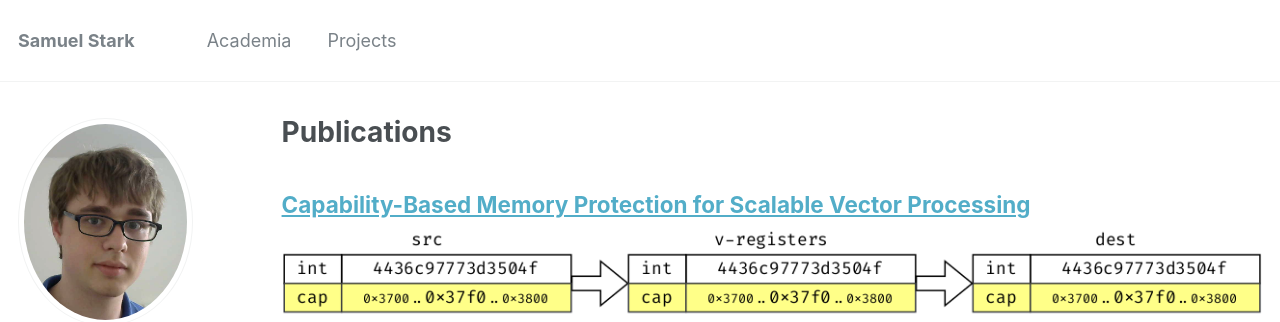
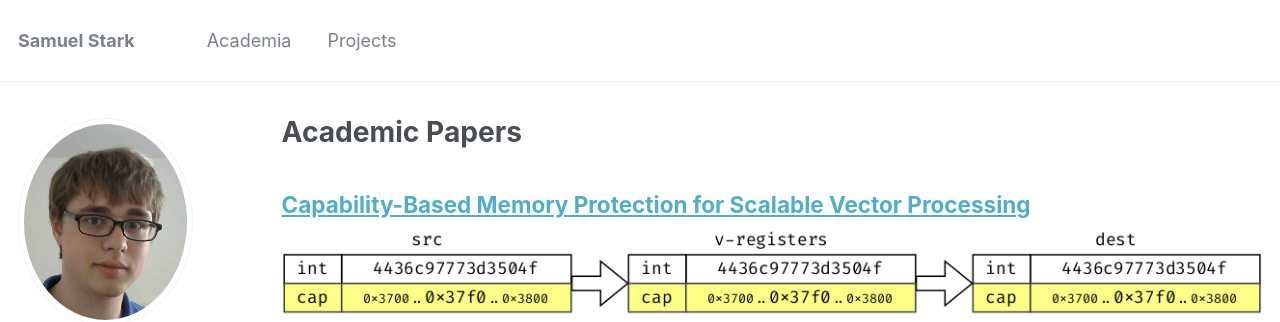
Before and after one commit to theturboturnip/theturboturnip.github.io, a Jekyll site: the page built from _pages/academia.md, in a window 1280 px wide and 1308 px high. Shown: the top 322 px of the window. Built offline with Jekyll 4.4.1, drawn with Linux system fonts in a browser that asks for light colours; an icon font too large for the unit is left out; a script bundle is joined from its source files by our own code; library files that are not in the unit come from our copies.

Commit message:
Publication -> Academia in client-facing resources

```diff
--- a/_data/navigation.yml
+++ b/_data/navigation.yml
@@ -7,7 +7,7 @@
   #   url: /teaching/
 
   - title: "Academia"
-    url: /publications/
+    url: /academia/
 
   - title: "Projects"
     url: /projects/
--- a/_pages/publications.md
+++ b/_pages/academia.md
@@ -1,7 +1,10 @@
 ---
 layout: archive
-title: "Publications"
-permalink: /publications/
+title: "Academic Papers"
+permalink: /academia/
+redirect_from:
+  - /publications/
+  - /publications.html
 author_profile: true
 ---
 
```
Also changed, not shown: _publications/2021-05-01-fluid-dynamics-opt-viz.md (+4 -1 lines), _publications/2022-06-06-capability-protection-scalable-vectors.md (+4 -1 lines).
